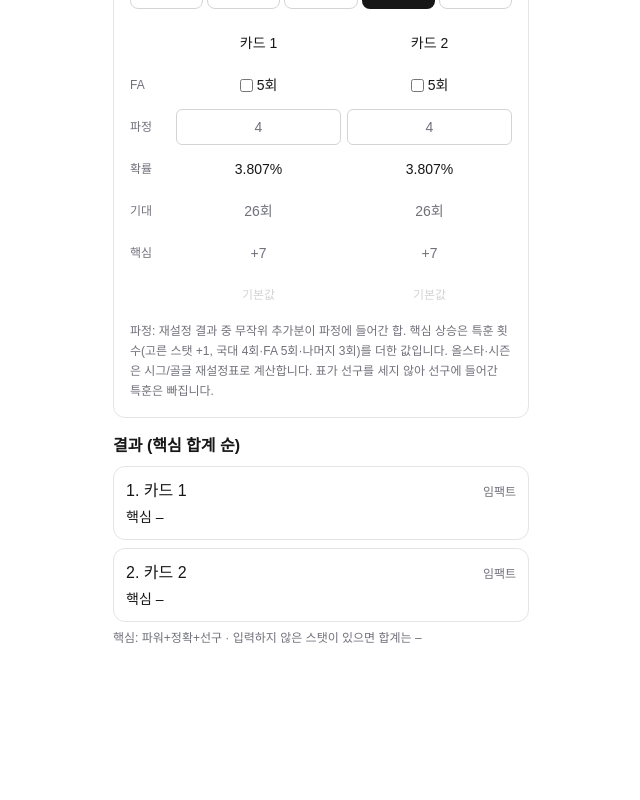
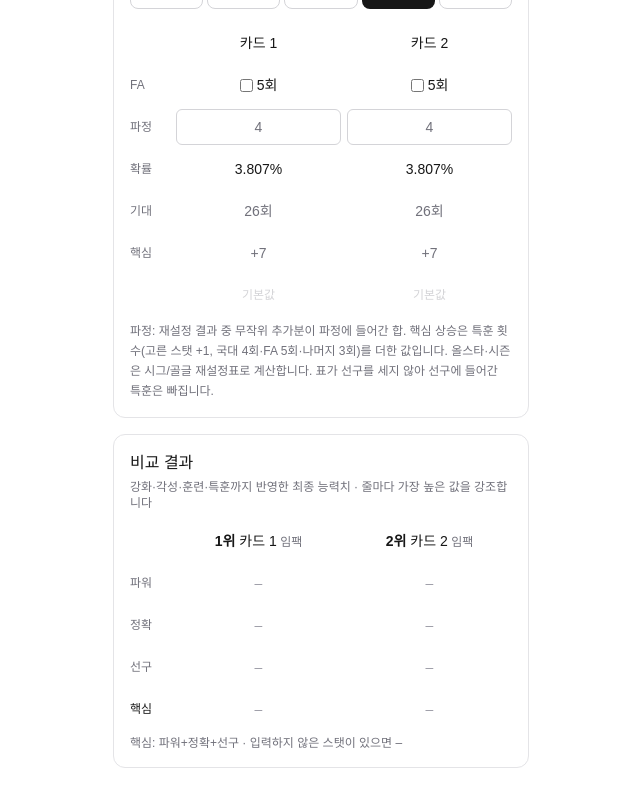
Before and after one commit to JANG-3584765/-V26-, a Next.js app: page / in a window 1280 px wide. Shown: the part 1484-2284 px from the top of the page, without its empty margins (319-959 px from the left). Before the commit the page ends 2162 px from the top, so only its background shows below. Built offline with nearby package versions, Linux system fonts and the light colour scheme.

Commit message:
feat: 스탯별 비교 결과표 추가

```diff
--- a/components/Comparator.tsx
+++ b/components/Comparator.tsx
@@ -6,6 +6,7 @@ import { useState } from "react";
 import CardForm, { ROW_HEIGHT } from "./CardForm";
 import Segmented from "./Segmented";
 import EnhancePanel from "./EnhancePanel";
+import ResultTable from "./ResultTable";
 import SpecialPanel from "./SpecialPanel";
 import TrainingPanel from "./TrainingPanel";
 import { DEFAULT_CONDITION, maxAwaken, maxEnhance } from "@/lib/bonusTable";
@@ -92,29 +93,7 @@ export default function Comparator() {
 
       <SpecialPanel role={role} cards={cards} onCardsChange={setCards} cond={cond} onCondChange={setCond} />
 
-      <section>
-        <h2 className="font-semibold">결과 (핵심 합계 순)</h2>
-        <ol className="mt-2 space-y-2">
-          {rows.map((r, rank) => (
-            <li key={r.index} className="rounded-xl border border-zinc-200 p-3 dark:border-zinc-800">
-              <div className="flex items-baseline justify-between">
-                <span className="font-medium">
-                  {rank + 1}. {r.card.name}
-                </span>
-                <span className="text-xs text-zinc-500">
-                  {r.card.type}
-                </span>
-              </div>
-              <div className="mt-1 flex gap-4 text-sm">
-                <span>핵심 {r.core ?? "–"}</span>
-              </div>
-            </li>
-          ))}
-        </ol>
-        <p className="mt-2 text-xs text-zinc-500">
-          핵심: {role === "batter" ? "파워+정확+선구" : "변화+구위"} · 입력하지 않은 스탯이 있으면 합계는 –
-        </p>
-      </section>
+      <ResultTable role={role} rows={rows} />
     </div>
   );
 }
--- /dev/null
+++ b/components/ResultTable.tsx
@@ -0,0 +1,63 @@
+import { ROW_HEIGHT, SHORT_NAME } from "./CardForm";
+import type { ResultRow } from "@/lib/compare";
+import { CORE_STAT_KEYS, type Role } from "@/lib/types";
+
+interface Props {
+  role: Role;
+  rows: ResultRow[]; // 핵심 합계 순으로 정렬된 결과
+}
+
+const cell = `${ROW_HEIGHT} flex flex-col items-center justify-center rounded-md text-sm tabular-nums`;
+
+// 한 줄(스탯 하나)의 값들 중 최댓값 — 그 줄에서 가장 높은 카드를 강조하고, 나머지는 차이를 보여준다
+function Value({ value, best }: { value: number | null | undefined; best: number }) {
+  if (value == null) return <span className={`${cell} text-zinc-400`}>–</span>;
+  if (value === best) return <span className={`${cell} bg-foreground font-semibold text-background`}>{value}</span>;
+  return (
+    <span className={cell}>
+      <span className="leading-4">{value}</span>
+      <span className="text-[11px] leading-3 text-amber-600">−{best - value}</span>
+    </span>
+  );
+}
+
+const bestOf = (values: (number | null | undefined)[]) => Math.max(...values.map((v) => v ?? -Infinity));
+
+export default function ResultTable({ role, rows }: Props) {
+  // 열은 입력 순서대로 두고, 순위는 이름 옆에 표시한다 (위쪽 입력 칸과 같은 열 = 같은 카드)
+  const rankOf = new Map(rows.map((r, i) => [r.index, i + 1]));
+  const columns = [...rows].sort((a, b) => a.index - b.index);
+  const statKeys = CORE_STAT_KEYS[role];
+
+  return (
+    <section className="rounded-xl border border-zinc-200 p-4 dark:border-zinc-800">
+      <h2 className="font-medium">비교 결과</h2>
+      <p className="mt-1 text-xs text-zinc-500">강화·각성·훈련·특훈까지 반영한 최종 능력치 · 줄마다 가장 높은 값을 강조합니다</p>
+
+      <div className="mt-3 flex gap-1.5">
+        <div className="flex w-10 shrink-0 flex-col gap-1.5 text-xs text-zinc-500">
+          {["", ...statKeys, "핵심"].map((label, i) => (
+            <span key={i} className={`${ROW_HEIGHT} flex items-center ${label === "핵심" ? "font-medium text-foreground" : ""}`}>
+              {label}
+            </span>
+          ))}
+        </div>
+        {columns.map((r) => (
+          <div key={r.index} className="flex min-w-0 flex-1 flex-col gap-1.5">
+            <span className={`${ROW_HEIGHT} truncate text-center text-sm leading-9`}>
+              <span className="font-semibold">{rankOf.get(r.index)}위</span> {r.card.name}
+              <span className="text-xs text-zinc-500"> {SHORT_NAME[r.card.type]}</span>
+            </span>
+            {statKeys.map((key) => (
+              <Value key={key} value={r.stats[key]} best={bestOf(columns.map((c) => c.stats[key]))} />
+            ))}
+            <Value value={r.core} best={bestOf(columns.map((c) => c.core))} />
+          </div>
+        ))}
+      </div>
+      <p className="mt-2 text-xs text-zinc-500">
+        핵심: {role === "batter" ? "파워+정확+선구" : "변화+구위"} · 입력하지 않은 스탯이 있으면 –
+      </p>
+    </section>
+  );
+}
```
